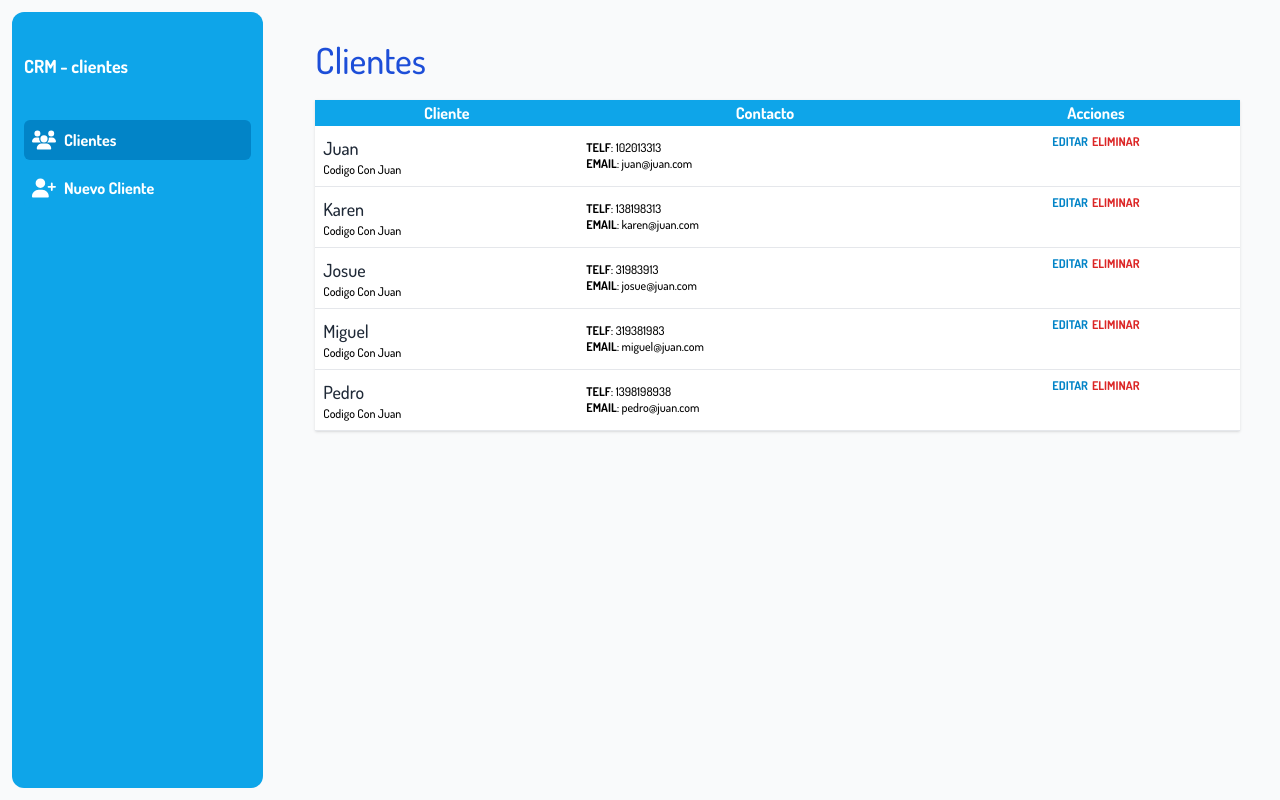
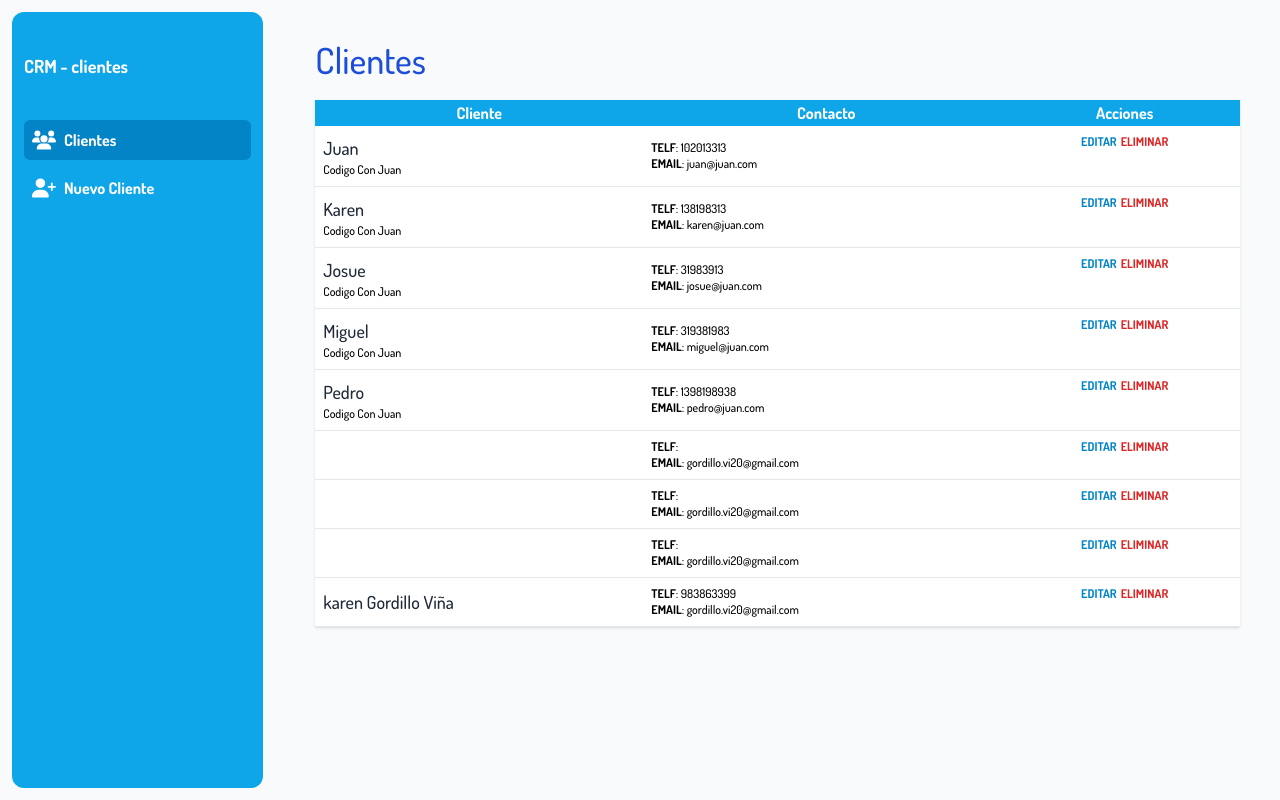
Before and after one commit to HLena/CRMReact, a React (Vite) app: page / in a window 1280 px wide. Built offline with nearby package versions, Linux system fonts and the light colour scheme; data requests are answered from the project's data file.

Commit message:
feat: add new customers with server-json

```diff
--- a/db.json
+++ b/db.json
@@ -34,6 +34,38 @@
       "phone": 1398198938,
       "email": "pedro@juan.com",
       "emprise": "Codigo Con Juan"
+    },
+    {
+      "nombre": "Juan",
+      "empresa": "70348166",
+      "email": "gordillo.vi20@gmail.com",
+      "telefono": "983863399",
+      "notas": "",
+      "id": 6
+    },
+    {
+      "nombre": "Maga",
+      "empresa": "Celicon",
+      "email": "gordillo.vi20@gmail.com",
+      "telefono": "983863399",
+      "notas": "contadora",
+      "id": 7
+    },
+    {
+      "nombre": "Elena",
+      "empresa": "70348166",
+      "email": "gordillo.vi20@gmail.com",
+      "telefono": "983863399",
+      "notas": "",
+      "id": 8
+    },
+    {
+      "name": "karen Gordillo Viña",
+      "enterprise": "70348166",
+      "email": "gordillo.vi20@gmail.com",
+      "phone": "983863399",
+      "notas": "",
+      "id": 9
     }
   ]
 }
--- a/src/components/Form.jsx
+++ b/src/components/Form.jsx
@@ -11,7 +11,7 @@ const Form = ({cliente}) => {
                     type="text"
                     className="mt-2 block w-full p-3 bg-gray-50"
                     placeholder="Nombre del Cliente"
-                    name="nombre"
+                    name="name"
                 />
             </div>
             <div className="mb-4">
@@ -24,7 +24,7 @@ const Form = ({cliente}) => {
                     type="text"
                     className="mt-2 block w-full p-3 bg-gray-50"
                     placeholder="Empresa del Cliente"
-                    name="empresa"
+                    name="enterprise"
                 />
             </div>
 
@@ -52,7 +52,7 @@ const Form = ({cliente}) => {
                     type="tel"
                     className="mt-2 block w-full p-3 bg-gray-50"
                     placeholder="Teléfono del Cliente"
-                    name="telefono"
+                    name="phone"
                 />
             </div>
 
--- a/src/data/customers.js
+++ b/src/data/customers.js
@@ -1,5 +1,5 @@
 
-export const getCustomers = async () => {
+const getCustomers = async () => {
     try {
         const response = await fetch(import.meta.env.VITE_API_URL);
         const result = await response.json()
@@ -8,3 +8,27 @@ export const getCustomers = async () => {
         console.error("Error parsing JSON:", error);
     }
 }
+
+const postCustomer = async (newCustomer) => {
+    console.log(newCustomer);
+    try {
+        const response = await fetch(import.meta.env.VITE_API_URL, {
+            method: 'POST',
+            body: JSON.stringify(newCustomer),
+            headers:{
+                'Content-Type': 'application/json'
+            }
+        });
+        await response.json()
+
+    } catch (error) {
+        console.error("Error adding a customer:", error);
+
+    }
+}
+
+
+export {
+    getCustomers,
+    postCustomer
+}
--- a/src/pages/NewCustomer.jsx
+++ b/src/pages/NewCustomer.jsx
@@ -1,7 +1,8 @@
-import { Form as FormRRD, useActionData } from "react-router-dom";
+import { Form as FormRRD, redirect, useActionData } from "react-router-dom";
 import Form from "../components/Form";
 import { isEmail } from "../helper/validations";
 import Error from "../components/Error";
+import { postCustomer } from "../data/customers";
 
 export const action = async ({request}) => {
   const formData = await request.formData();
@@ -18,7 +19,8 @@ export const action = async ({request}) => {
   if(errors.keys().length) {
     return errors;
   }
-  return errors
+  await postCustomer(data);
+  return redirect('/')
 }
 
 const NewCustomer = () => {
```
Lines whose indentation alone changed are shown as unchanged.
